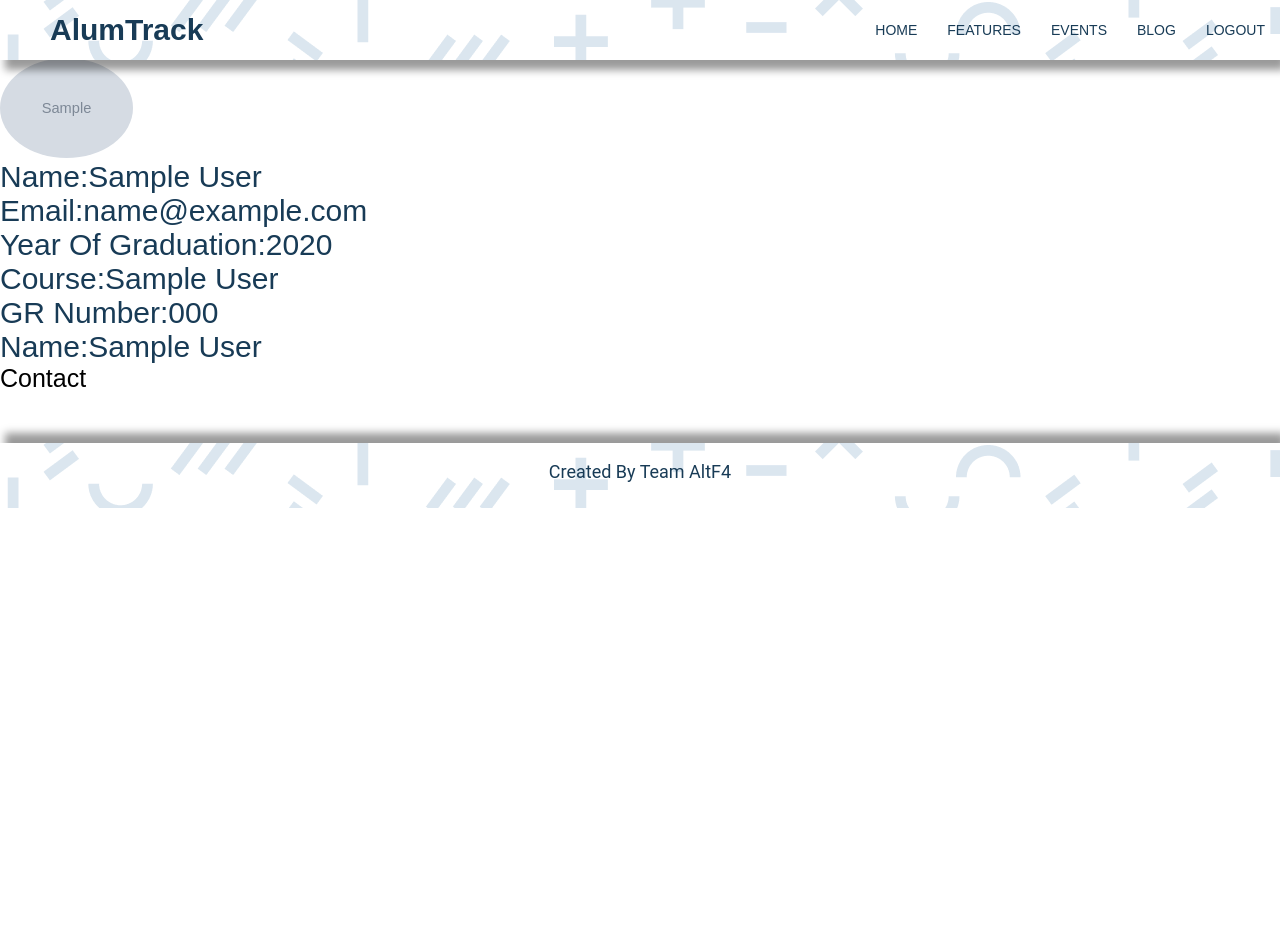
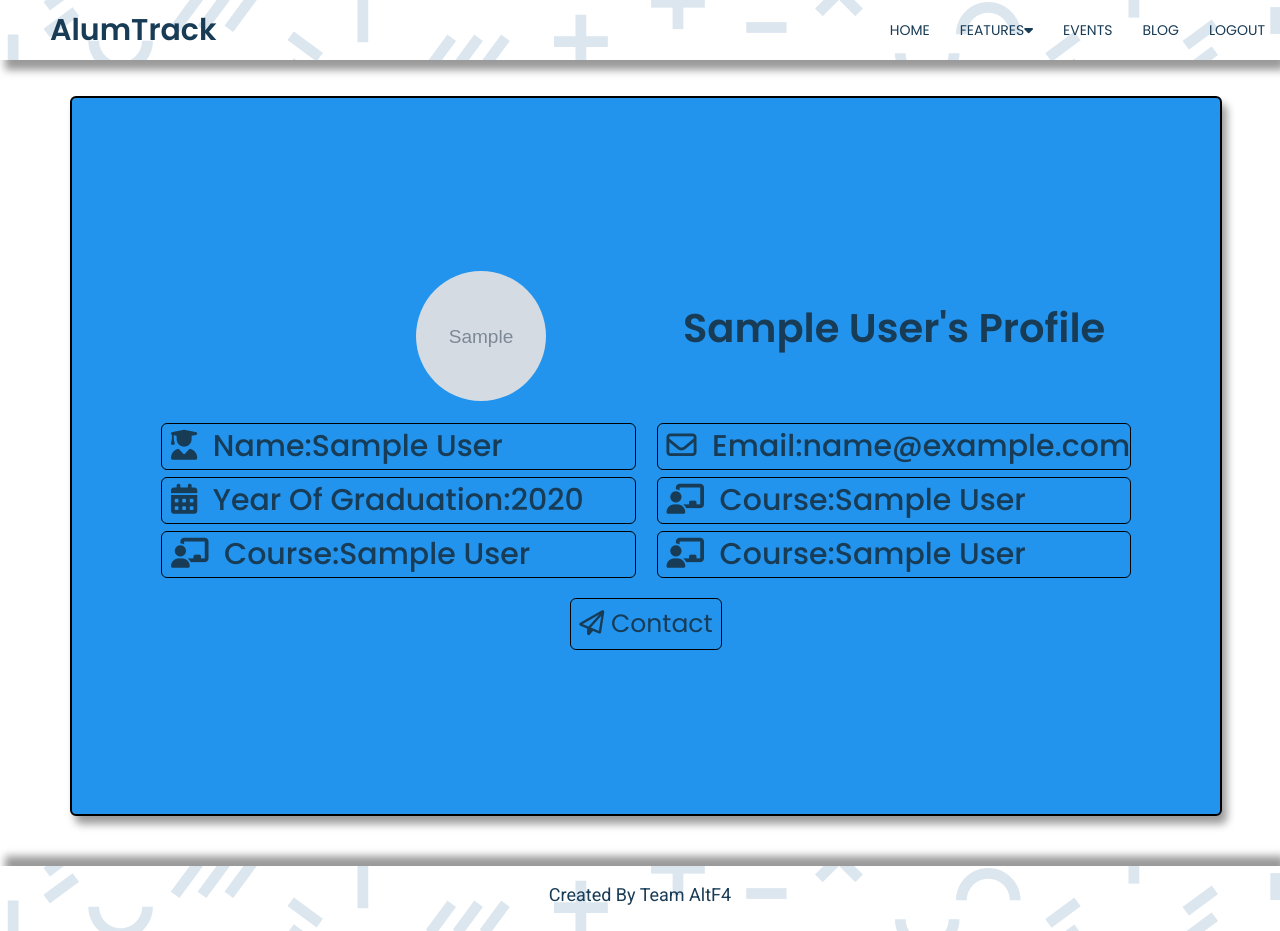
Before and after one commit to Overwatch0812/AlumTrack, a Django app: page /home/userdetail/1 in a window 1280 px wide; the page is wider, and only the part inside the window is pictured. Before the commit the page ends 508 px from the top of that part, so only its background shows below. Run offline with Django 4.2, Linux system fonts and the light colour scheme; a user stored in the database is signed in; tables that the repository leaves empty hold one stand-in row (values such as "Sample post"); grey boxes marked "Sample" are stand-in pictures; some libraries are stand-ins or nearby versions.

Commit message:
Done with Dashborad/Profile Page

```diff
--- a/templates/userdetail.html
+++ b/templates/userdetail.html
@@ -4,18 +4,22 @@
 		<meta charset="UTF-8" />
 		<meta http-equiv="X-UA-Compatible" content="IE=edge" />
 		<meta name="viewport" content="width=device-width, initial-scale=1.0" />
+		<link rel="stylesheet" href="
+		<link rel="preconnect" href="https://fonts.googleapis.com" />
+		<link rel="preconnect" href="https://fonts.gstatic.com" crossorigin />
+		<script
+			src="https://kit.fontawesome.com/ec7268a24d.js"
+			crossorigin="anonymous"
+		></script>
+
+		<link
+			href="https://fonts.googleapis.com/css2?family=Poppins:wght@300;400;500;600;700;800&family=Roboto:wght@400;500;700;900&display=swap"
+			rel="stylesheet"
+		/>
+		" />
+
 		<title>Document</title>
 		<style>
-			.img {
-				height: 100px;
-				border-radius: 50%;
-			}
-			.mail {
-				color: black;
-				font-size: 25px;
-				text-decoration: none;
-			}
-
 			@import url("https://fonts.googleapis.com/css2?family=Poppins:wght@300;400;500;600;700;800&family=Roboto:wght@400;500;700;900&display=swap");
 
 			* {
@@ -48,7 +52,7 @@
 			}
 
 			h1 {
-				font-size: 5rem;
+				font-size: 4.5rem;
 				color: #183b56;
 			}
 
@@ -160,7 +164,7 @@
 				justify-content: space-between;
 				gap: 2rem;
 				box-shadow: 5px 10px 8px rgba(0, 0, 0, 0.4);
-				background-image: url("../images/asset\ 32.png");
+				background-image: url("../static/images/asset\ 32.png");
 			}
 
 			.logo {
@@ -361,20 +365,88 @@
 				background-color: white;
 			}
 
-			         {% comment %} Footer CSS {% endcomment %}
-			         footer{
+			footer {
 				text-align: center;
 				height: 65px;
 				margin-top: 50px;
 				background-color: white;
-			             background-image: url('../images/asset\ 32.png') ;
+				background-image: url("../static/images/asset\ 32.png");
 				box-shadow: 5px -10px 8px rgba(0, 0, 0, 0.4);
 			}
-			         .footer-text
-			         {
+			.footer-text {
 				position: relative;
 				top: 15px;
+			}
 
+			.img {
+				height: 130px;
+				border-radius: 50%;
+				width: 130px;
+				position: relative;
+				left: 30%;
+				top: 18px;
+			}
+
+			.heading1 {
+				font-weight: 600;
+				position: relative;
+				right: 10%;
+				margin-top: 20px;
+			}
+			.mail {
+				font-size: 25px;
+				color: #183b56;
+				text-decoration: none;
+				text-align: center;
+				margin-top: 20px;
+				padding: 6px 8px;
+				border-radius: 6px;
+				border: 1px solid black;
+			}
+			.mail:hover {
+				background-color: #183b56;
+				color: white;
+			}
+			.container2 {
+				margin-top: 80px;
+				display: flex;
+				flex-direction: column;
+				justify-content: center;
+				align-items: center;
+				height: 90vh;
+				width: 90vw;
+				background-color: #2294ed;
+				border-radius: 6px;
+				border: 2px solid black;
+				box-shadow: 5px 8px 8px rgba(0, 0, 0, 0.4);
+			}
+			.gridHeader {
+				display: flex;
+				flex-direction: row;
+				justify-content: space-between;
+				align-items: center;
+				width: 100%;
+				height: 10%;
+				margin-bottom: 50px;
+				margin-top: 20px;
+			}
+
+			.gridMain {
+				margin-top: 20px;
+				display: grid;
+				grid-template-columns: repeat(2, 1fr);
+				grid-template-rows: repeat(3, 1fr);
+				gap: 7px;
+			}
+
+			.gridElements {
+				border: 1px solid black;
+				border-radius: 6px;
+				margin: 0px 7px;
+			}
+
+			h3 {
+				margin-left: 9px;
 			}
 		</style>
 	</head>
@@ -436,19 +508,59 @@
 				</nav>
 			</div>
 		</header>
-		<h1>{{user.name}}'s Profile</h1>
-
+		<div class="container">
+			<div class="container2">
+				<div class="gridHeader">
 					<img class="img" src="{{user.img.url}}" alt="" />
-		<h3>Name:{{user.name}}</h3>
-		<h3>Email:{{user.email}}</h3>
-		<h3>Year Of Graduation:{{user.graduation_year}}</h3>
-		<h3>Course:{{user.course_name}}</h3>
-		<h3>GR Number:{{user.GR_number}}</h3>
-		<h3>Name:{{user.name}}</h3>
-		<a class="mail" href="mailto:{{user.email}}">Contact</a>
+					<h2 class="heading1">{{user.name}}'s Profile</h2>
+				</div>
+				<div class="gridMain">
+					<div class="gridElements">
+						<h3>
+							<i class="fa-solid fa-user-graduate"></i>&nbsp
+							Name:{{user.name}}
+						</h3>
+					</div>
+					<div class="gridElements">
+						<h3>
+							<i class="fa-regular fa-envelope"></i>&nbsp
+							Email:{{user.email}}
+						</h3>
+					</div>
+					<div class="gridElements">
+						<h3>
+							<i class="fa-solid fa-calendar-days"></i>&nbsp Year
+							Of Graduation:{{user.graduation_year}}
+						</h3>
+					</div>
+					<div class="gridElements">
+						<h3>
+							<i class="fas fa-chalkboard-teacher"></i>&nbsp
+							Course:{{user.course_name}}
+						</h3>
+					</div>
+					<div class="gridElements">
+						<h3>
+							<i class="fas fa-chalkboard-teacher"></i>&nbsp
+							Course:{{user.course_name}}
+						</h3>
+					</div>
+					<div class="gridElements">
+						<h3>
+							<i class="fas fa-chalkboard-teacher"></i>&nbsp
+							Course:{{user.course_name}}
+						</h3>
+					</div>
+				</div>
+				<a class="mail" href="mailto:{{user.email}}"
+					><i class="far fa-paper-plane"></i> Contact</a
+				>
+			</div>
+		</div>
 
 		<footer>
 			<p class="footer-text">Created By Team AltF4</p>
 		</footer>
+		<script src="https://unpkg.com/boxicons@2.1.4/dist/boxicons.js"></script>
 	</body>
 </html>
```
Lines whose indentation alone changed are shown as unchanged.
